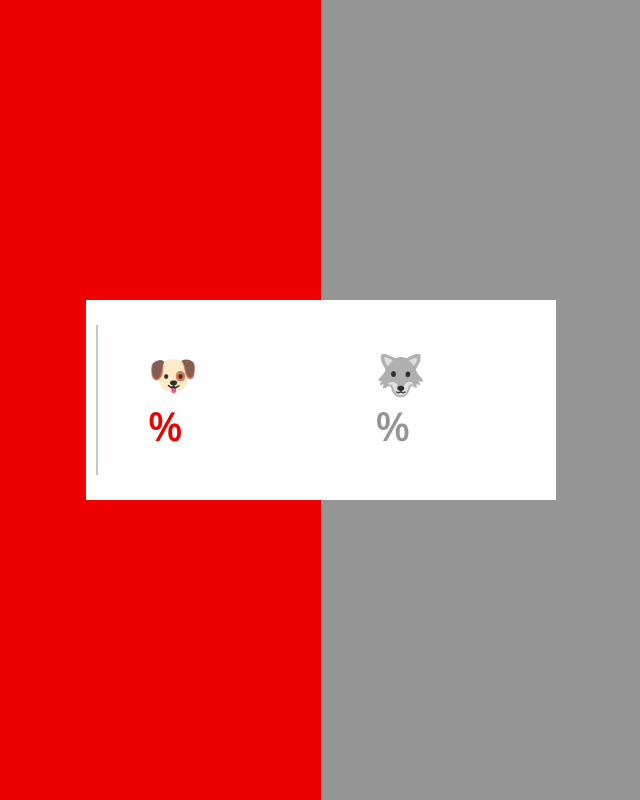
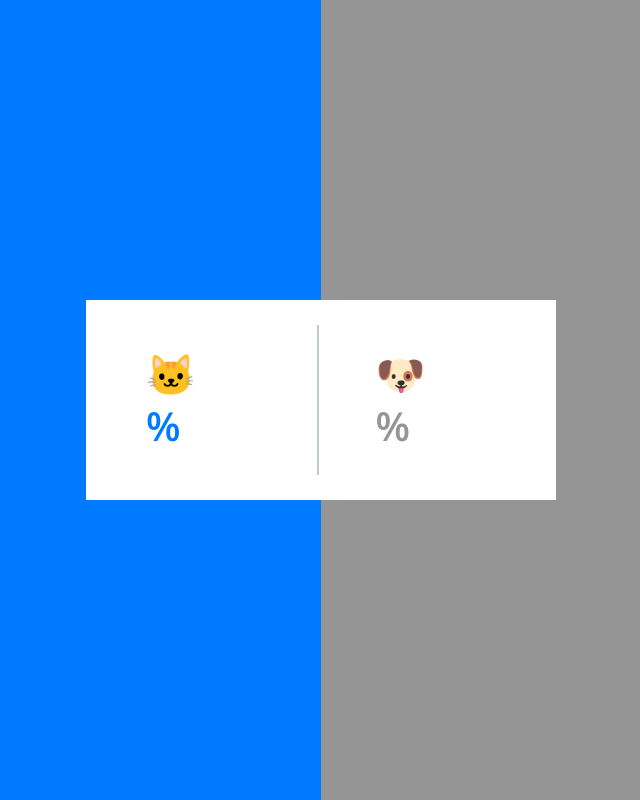
Before and after one commit to tnsdyd/pipelines-vote-ui, a Flask app: page /result in a window 1280 px wide. Shown: the whole page, without its empty margins (319-959 px from the left). Run offline with Flask 3, Linux system fonts and the light colour scheme; some libraries are stand-ins or nearby versions.

Commit message:
color_change

```diff
--- a/templates/result/index.html
+++ b/templates/result/index.html
@@ -2,7 +2,7 @@
 <html ng-app="catsvsdogs">
   <head>
     <meta charset="utf-8">
-    <title>🐺 vs 🐶 -- Result</title>
+    <title>🐱 vs 🐶 -- Result</title>
     <base href="/index.html">
     <meta name = "viewport" content = "width=device-width, initial-scale = 1.0">
     <meta name="keywords" content="docker-compose, docker, stack">
@@ -19,12 +19,12 @@
     <div id="content-container">
       <div id="content-container-center">
         <div id="choice">
-          <div class="choice dogs">
-            <div class="label">🐺</div>
+          <div class="choice cats">
+            <div class="label">🐱</div>
             <div class="stat">[[aPercent | number:1]]%</div>
           </div>
           <div class="divider"></div>
-          <div class="choice cats">
+          <div class="choice dogs">
             <div class="label">🐶</div>
             <div class="stat">[[bPercent | number:1]]%</div>
           </div>
--- a/templates/result/stylesheets/style.css
+++ b/templates/result/stylesheets/style.css
@@ -24,7 +24,7 @@ body{
 }
 
 #background-stats-1{
-  background-color: #e00;
+  background-color: #007BFF;
 }
 
 #background-stats-2{
@@ -93,7 +93,7 @@ body{
 }
 
 #choice .choice.cats{
-  color: #e00;
+  color: #007BFF;
   float: left;
 }
 #background-stats{
```
